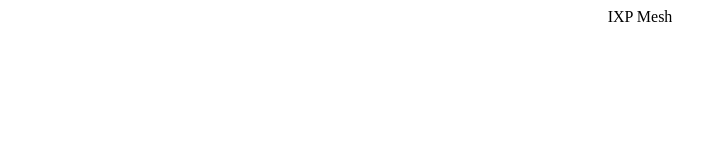
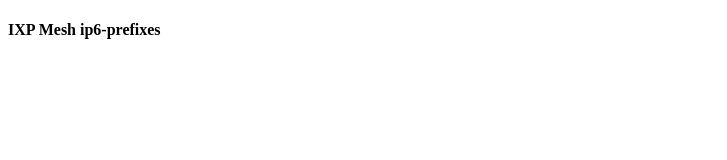
Before and after one commit to meshroom-ixp/ixp.meshroom.github.io, a plain HTML site: page index.html in a window 1280 px wide. Shown: the whole page, without its empty margins (0-727 px from the left). Drawn offline with Linux system fonts and the light colour scheme.

Commit message:
Update index.html

```diff
--- a/index.html
+++ b/index.html
@@ -1,3 +1,11 @@
+<!DOCTYPE html>
 <html>
-  <center>IXP Mesh</center>
+  <head></head>
+  <body>
+    <section>
+      <article>
+        <h4>IXP Mesh ip6-prefixes</h4>
+      </article>
+    </section>
+  </body>
 </html>
```
